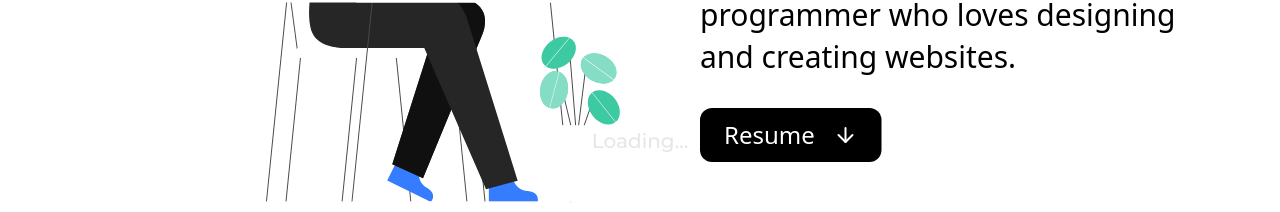
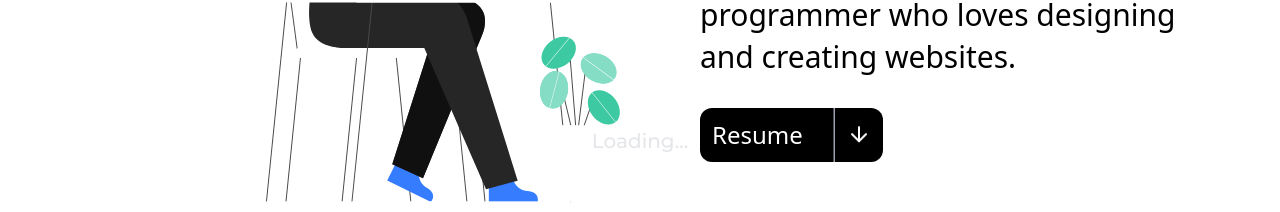
Before and after one commit to Malankar/Portfolio, a Next.js app: page / in a window 1280 px wide. Shown: the part 449-661 px from the top of the page. Built offline with nearby package versions, Linux system fonts and the light colour scheme.

Commit message:
changed download button

```diff
--- a/components/Hero.js
+++ b/components/Hero.js
@@ -27,10 +27,14 @@ const Hero = () => {
             creating websites.
           </p>
           <a href="/Avdhut Malankar Resume.pdf" download>
-            <div className="flex space-x-3 px-4 py-1.5 rounded-lg mt-5 w-fit bg-black text-white dark:bg-blue-500 cursor-pointer">
-              <div>Resume</div>
-              <div className="text-white flex justify-center items-center">
-                <FiArrowDown />
+            <div className="flex space-x-3  rounded-lg mt-5 w-fit bg-black text-white dark:bg-blue-600 cursor-pointer">
+              <div className="flex justify-center items-center px-2  py-1.5">
+                Resume
+              </div>
+              <div className="text-white flex justify-center items-center border-l border-gray-400 px-2 py-1.5">
+                <div className="animate-bounce">
+                  <FiArrowDown />
+                </div>
               </div>
             </div>
           </a>
```
